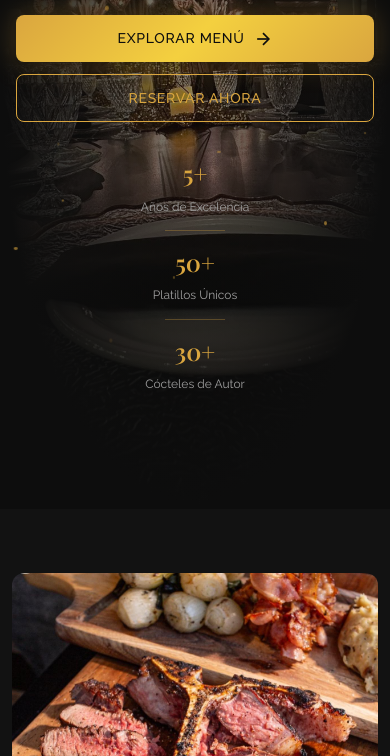
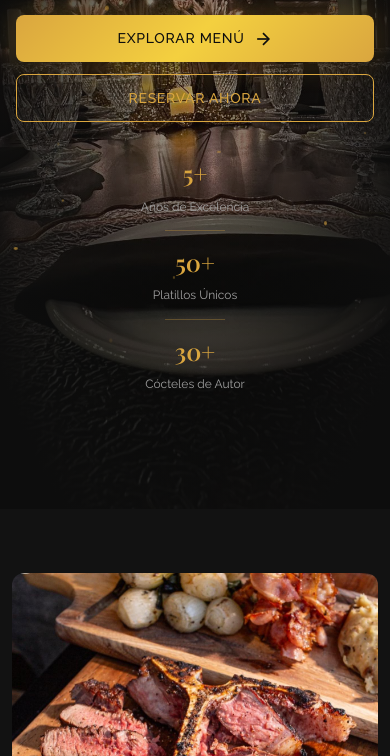
Before and after one commit to Angel050521/meranti, a plain HTML site: page index.html in a window 390 px wide. Shown: the part 335-1091 px from the top of the page. Drawn offline with nearby package versions, Linux system fonts and the light colour scheme; a web font is replaced by a local one.

Commit message:
Mejoras media querys del hero section

```diff
--- a/styles.css
+++ b/styles.css
@@ -679,6 +679,20 @@ select {
     }
 }
 
+/* Hero Mobile Optimization */
+@media (max-width: 768px) {
+    .hero {
+        background:
+            linear-gradient(rgba(13, 13, 13, 0.3), rgba(13, 13, 13, 0.4)),
+            url('images/fondo_hero.jpg') center center/cover no-repeat;
+        background-attachment: scroll;
+    }
+
+    .hero-overlay {
+        background: radial-gradient(ellipse at center, transparent 0%, var(--color-bg-dark) 85%);
+    }
+}
+
 /* ===============================================
    ABOUT SECTION
    =============================================== */
```
